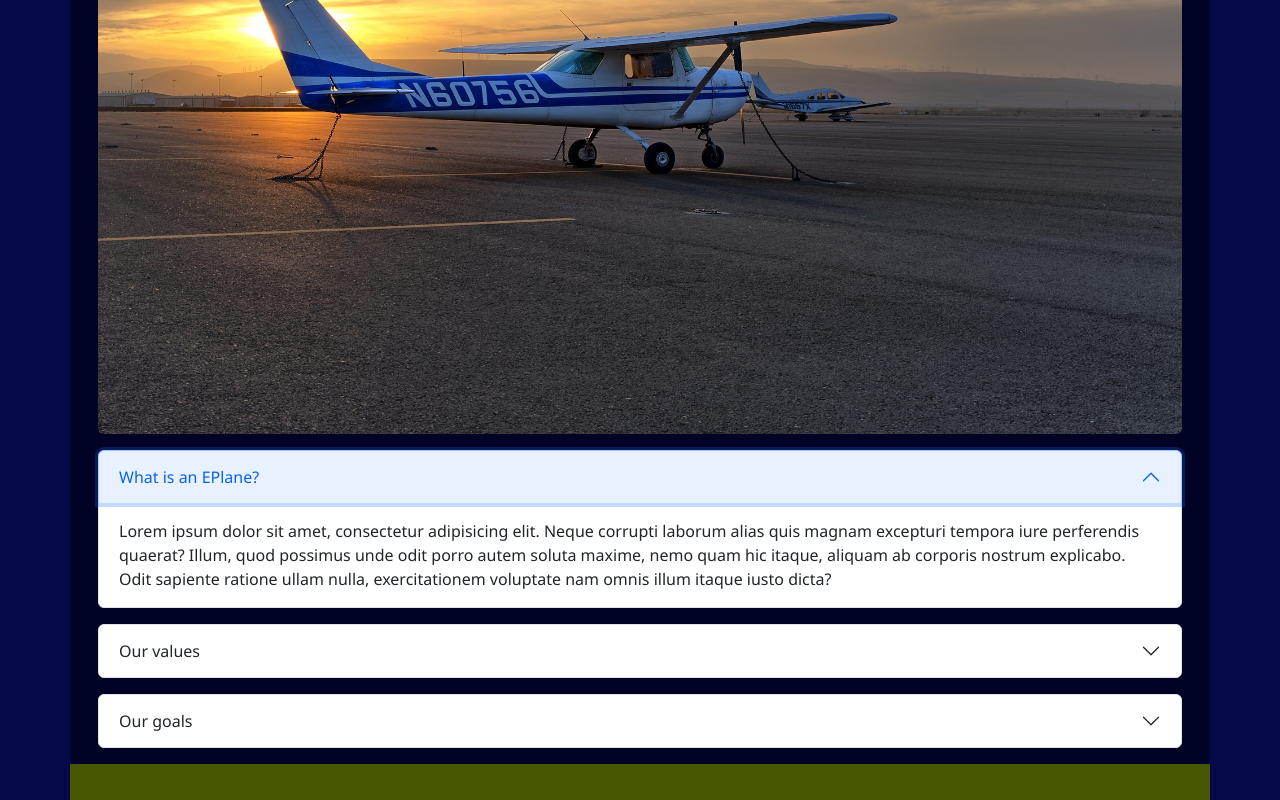
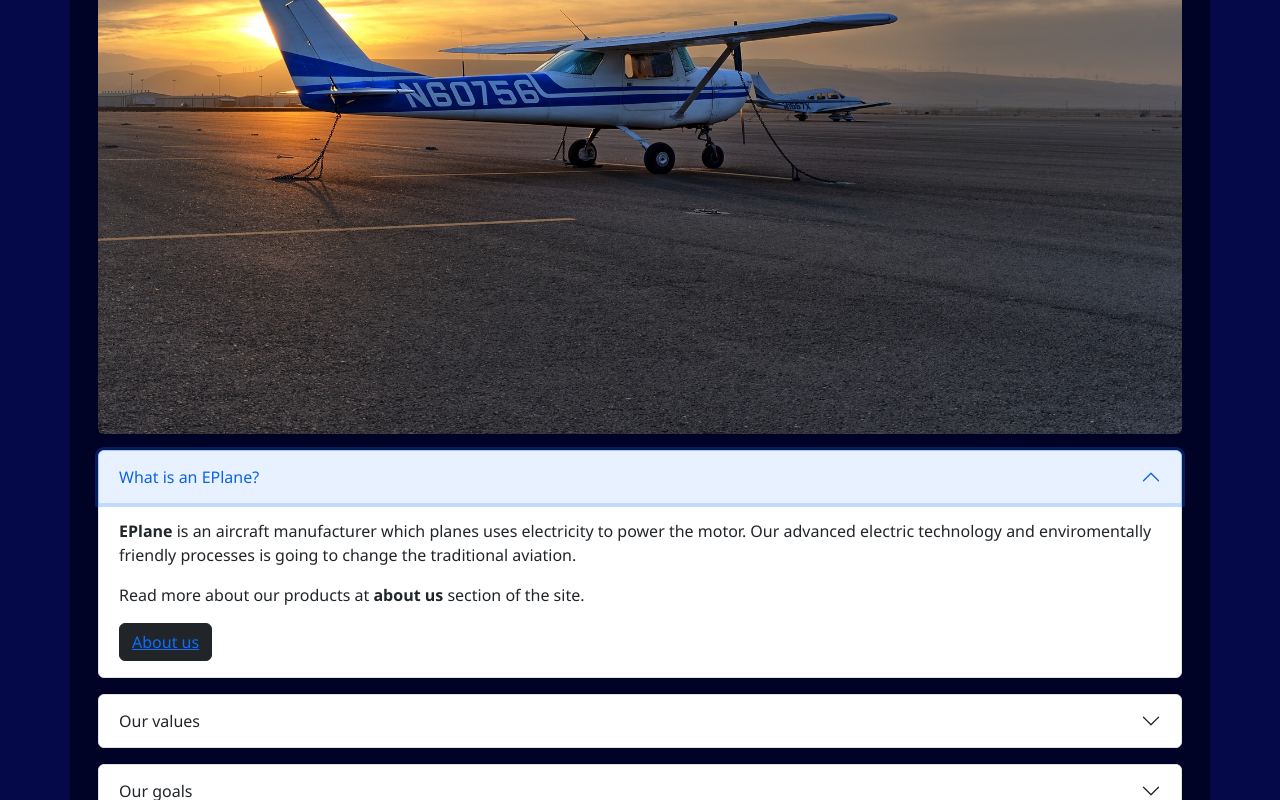
Before and after one commit to TKLahtinen/Web-tekniikat-Lahtinen, a plain HTML site: page Bootstrap-Assingment/index.html in a window 1280 px wide. Both pictures are taken after a click on the button "What is an EPlane?". Shown: the part 551-1351 px from the top of the page. Drawn offline with nearby package versions, Linux system fonts and the light colour scheme.

Commit message:
Made  content for accordions  and added buttons

```diff
--- a/Bootstrap-Assingment/index.html
+++ b/Bootstrap-Assingment/index.html
@@ -60,7 +60,11 @@
             </h2>
             <div id="collapseOne" class="accordion-collapse collapse" aria-labelledby="headingOne" data-bs-parent="#firstAccordion">
               <div class="accordion-body">
-                Lorem ipsum dolor sit amet, consectetur adipisicing elit. Neque corrupti laborum alias quis magnam excepturi tempora iure perferendis quaerat? Illum, quod possimus unde odit porro autem soluta maxime, nemo quam hic itaque, aliquam ab corporis nostrum explicabo. Odit sapiente ratione ullam nulla, exercitationem voluptate nam omnis illum itaque iusto dicta?
+                <p><strong>EPlane</strong> is an aircraft manufacturer which planes uses electricity to power the motor. Our advanced electric technology and enviromentally friendly processes is going to change the traditional aviation. </p>
+                <p>Read more about our products at <strong>about us</strong> section of the site.</p>
+                <button class="btn btn-dark">
+                  <a href="html/about_us.html">About us</a>
+                </button>
               </div>
             </div>
           </div>
@@ -72,7 +76,9 @@
             </h2>
             <div id="collapseTwo" class="accordion-collapse collapse " aria-labelledby="headingTwo" data-bs-parent="#secondAccordion">
               <div class="accordion-body">
-                Lorem ipsum dolor sit amet, consectetur adipisicing elit. Neque corrupti laborum alias quis magnam excepturi tempora iure perferendis quaerat? Illum, quod possimus unde odit porro autem soluta maxime, nemo quam hic itaque, aliquam ab corporis nostrum explicabo. Odit sapiente ratione ullam nulla, exercitationem voluptate nam omnis illum itaque iusto dicta?
+                <p>
+                  We at <strong>EPlane</strong> value enviroment. Our product and processes which make them are made to lower the emissions of aviation. We use recycled materials and high quality  battery technology. Also our research aims to lower the emissions even more.
+                </p>
               </div>
             </div>
           </div>
@@ -84,7 +90,12 @@
             </h2>
             <div id="collapseThree" class="accordion-collapse collapse" aria-labelledby="headingThree" data-bs-parent="#thirdAccordion">
               <div class="accordion-body">
-                Lorem ipsum dolor sit amet, consectetur adipisicing elit. Neque corrupti laborum alias quis magnam excepturi tempora iure perferendis quaerat? Illum, quod possimus unde odit porro autem soluta maxime, nemo quam hic itaque, aliquam ab corporis nostrum explicabo. Odit sapiente ratione ullam nulla, exercitationem voluptate nam omnis illum itaque iusto dicta?
+                <p>Our goal is to change the aviation. We have started from private planes, but are aiming towards commercial aviation.
+                </p>
+                <p><strong>Order now</strong> our new version one EPlane from our site.</p>
+                <button class="btn btn-dark">
+                  <a href="html/order.html">Order</a>
+                </button>
               </div>
             </div>
           </div>
```
